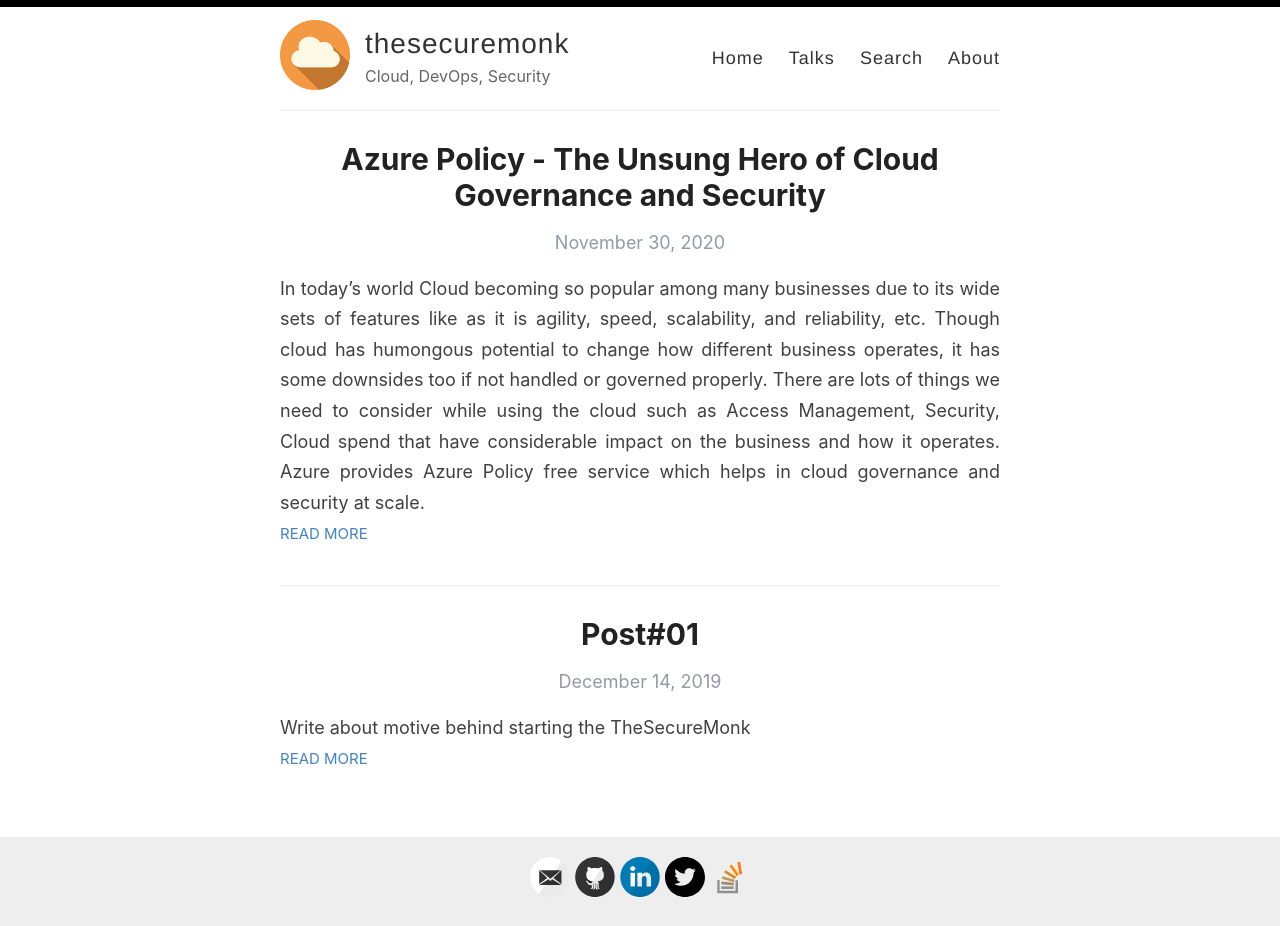
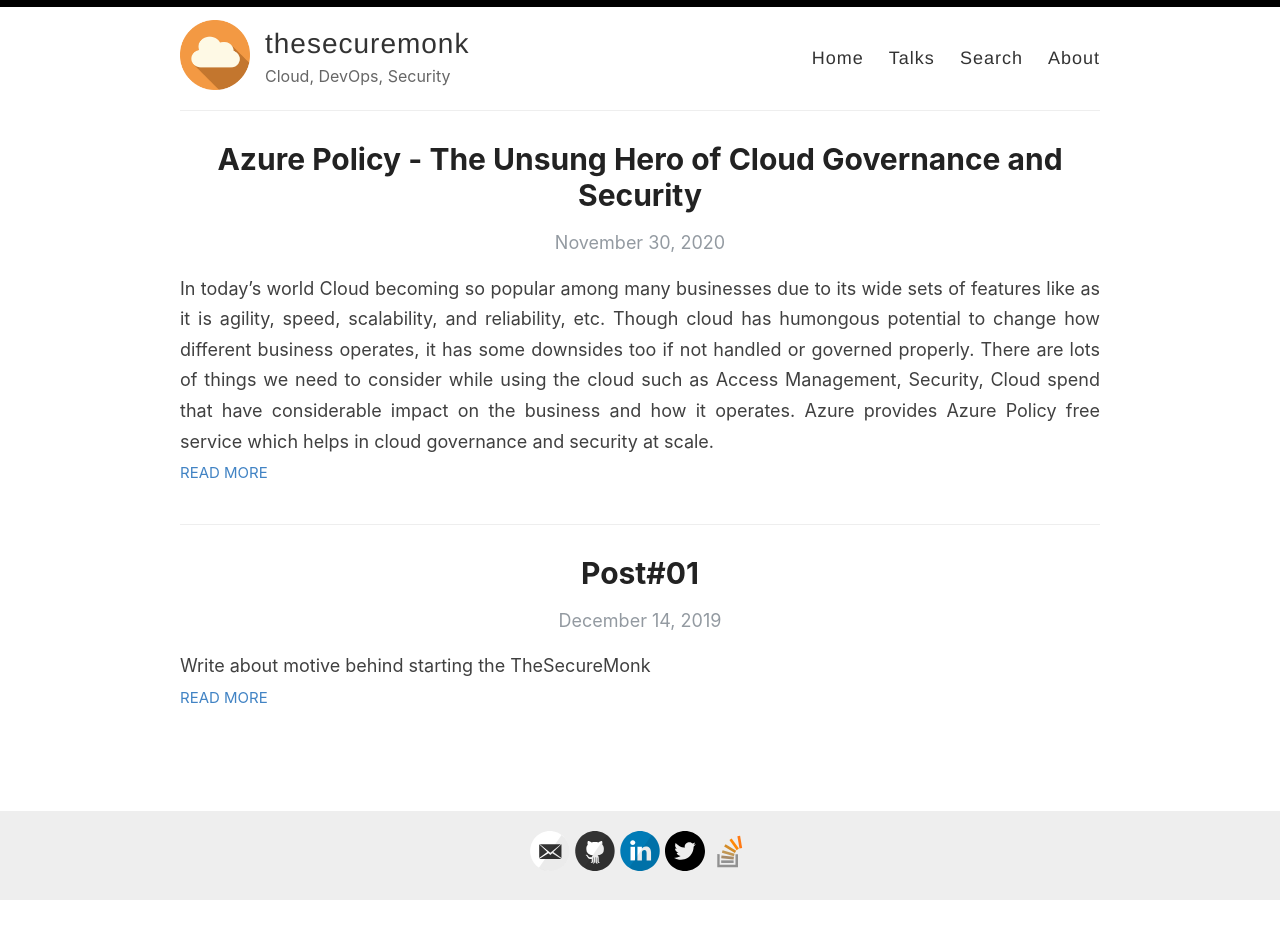
Before and after one commit to rahulkhengare/thesecuremonk.com, a Jekyll site: the page built from index.html, in a window 1280 px wide. Built offline with Jekyll 4.4.1, drawn with Linux system fonts in a browser that asks for light colours; the list of posts is cut into pages by our own code; after the commit the page ends 901 px from its top, so only the background shows below that.

Commit message:
Increased the page width

```diff
--- a/assets/style.scss
+++ b/assets/style.scss
@@ -413,6 +413,9 @@ nav {
   padding-bottom: 134px;
 }
 
+.wrapper-main .container, .wrapper-masthead .container {
+  max-width: 940px
+}
 .wrapper-footer {
   position: absolute;
   bottom: 0;
```
